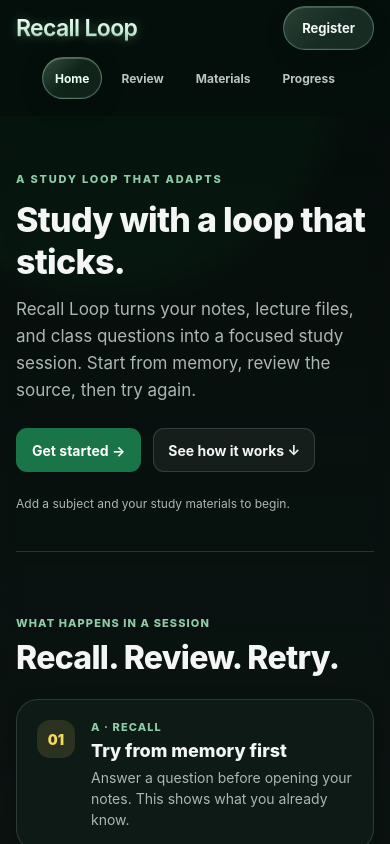
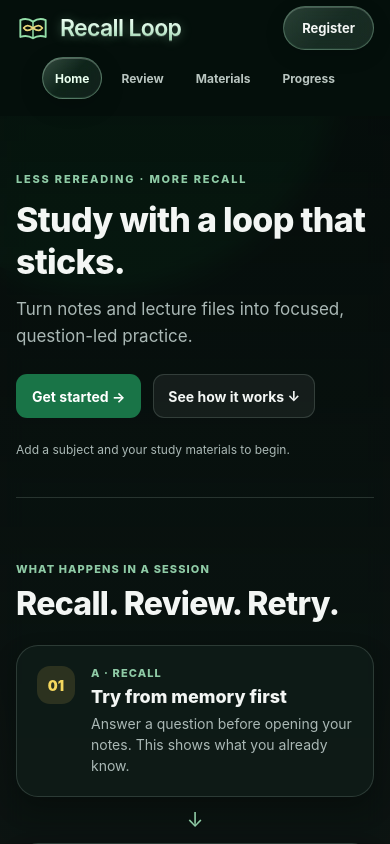
Before and after one commit to jaexmachine/recall-loop, a React Native app: screen / in a window 390 px wide. Built offline with nearby package versions, Linux system fonts and the light colour scheme.

Commit message:
Add book logo and tighten landing copy

```diff
--- a/App.tsx
+++ b/App.tsx
@@ -13,6 +13,7 @@ import {
 } from 'react-native';
 import { BlurTargetView, BlurView } from 'expo-blur';
 import { StatusBar } from 'expo-status-bar';
+import Svg, { Path } from 'react-native-svg';
 import JSZip from 'jszip';
 import mammoth from 'mammoth/mammoth.browser';
 import * as pdfjs from 'pdfjs-dist/legacy/build/pdf.mjs';
@@ -1088,6 +1089,11 @@ function GlassCard({ children, style, dark = false }: { children: React.ReactNod
   ];
 
   const brand = <Pressable accessibilityRole="link" accessibilityLabel="Recall Loop home" onPress={() => setPage('home')} style={[styles.brandRow, { marginBottom: 0, marginRight: wide || compact ? 0 : 'auto', paddingVertical: 7 }]}>
+    <Svg accessibilityElementsHidden width={34} height={30} viewBox="0 0 36 32" fill="none">
+      <Path d="M4.5 7.5C9.1 5.6 13.6 6.1 18 9.2C22.4 6.1 26.9 5.6 31.5 7.5V25.6C26.9 23.8 22.4 24.1 18 27C13.6 24.1 9.1 23.8 4.5 25.6V7.5Z" stroke="#94dfa9" strokeWidth={2} strokeLinejoin="round" />
+      <Path d="M18 9.5V26" stroke="#94dfa9" strokeWidth={1.6} strokeLinecap="round" />
+      <Path d="M8 16C10.6 12.5 13.4 12.5 18 16C22.6 19.5 25.4 19.5 28 16C25.4 12.5 22.6 12.5 18 16C13.4 19.5 10.6 19.5 8 16Z" stroke="#e9d77b" strokeWidth={1.8} strokeLinecap="round" strokeLinejoin="round" />
+    </Svg>
     <Text testID="brand-wordmark" style={{ color: Platform.OS === 'web' ? 'transparent' : '#dff5e6', fontFamily: Platform.OS === 'web' ? 'Segoe UI Variable, Inter, system-ui, sans-serif' : undefined, fontSize: 23, fontWeight: '600', letterSpacing: -0.65, textShadowColor: 'rgba(177,255,202,0.28)', textShadowRadius: 12, textShadowOffset: { width: 0, height: 1 } }}>Recall Loop</Text>
   </Pressable>
   const registerButton = <Pressable testID="register-glass" accessibilityRole="button" style={{ minHeight: 44, paddingVertical: 10, paddingHorizontal: 18, borderRadius: 22, borderWidth: 1, borderColor: 'rgba(190,255,216,0.28)', backgroundColor: 'rgba(202,255,222,0.08)', alignItems: 'center', justifyContent: 'center' }}><Text style={{ color: palette.ink, fontWeight: '700', fontSize: 13 }}>Register</Text></Pressable>;
@@ -1137,7 +1143,7 @@ function GlassCard({ children, style, dark = false }: { children: React.ReactNod
   </View>;
   const home = <View style={[styles.content, { paddingTop: 10, gap: 0 }]}>
     <View testID="scroll-reveal" style={{ minHeight: compact ? undefined : 520, justifyContent: 'center', alignItems: 'flex-start', paddingVertical: compact ? 38 : 64, gap: 20 }}>
-      <View style={{ width: '100%', maxWidth: 800, alignItems: 'flex-start', gap: 13 }}><Text style={[styles.label, { color: '#8fcba6', letterSpacing: 1.8 }]}>A STUDY LOOP THAT ADAPTS</Text><Text style={[styles.title, { fontSize: wide ? 52 : compact ? 34 : 42, lineHeight: wide ? 62 : compact ? 42 : 52 }]}>Study with a loop that sticks.</Text><Text style={[styles.body, { fontSize: 17, lineHeight: 27, maxWidth: 650 }]}>Recall Loop turns your notes, lecture files, and class questions into a focused study session. Start from memory, review the source, then try again.</Text></View>
+      <View style={{ width: '100%', maxWidth: 800, alignItems: 'flex-start', gap: 13 }}><Text style={[styles.label, { color: '#8fcba6', letterSpacing: 1.8 }]}>LESS REREADING · MORE RECALL</Text><Text style={[styles.title, { fontSize: wide ? 52 : compact ? 34 : 42, lineHeight: wide ? 62 : compact ? 42 : 52 }]}>Study with a loop that sticks.</Text><Text style={[styles.body, { fontSize: 17, lineHeight: 27, maxWidth: 650 }]}>Turn notes and lecture files into focused, question-led practice.</Text></View>
       <View style={{ flexDirection: 'row', alignItems: 'center', gap: 12, flexWrap: 'wrap', marginTop: 4 }}><ActionButton label={hasStudyContent ? 'Choose a study mode →' : 'Get started →'} onPress={() => setPage(hasStudyContent ? 'modes' : 'import')} /><ActionButton secondary label="See how it works ↓" onPress={() => scrollRef.current?.scrollToEnd({ animated: true })} /></View>
       <Text style={[styles.small, { marginTop: 3 }]}>{hasStudyContent ? `${displayModuleTitle} · ${questionList.length} questions ready` : 'Add a subject and your study materials to begin.'}</Text>
     </View>
```
